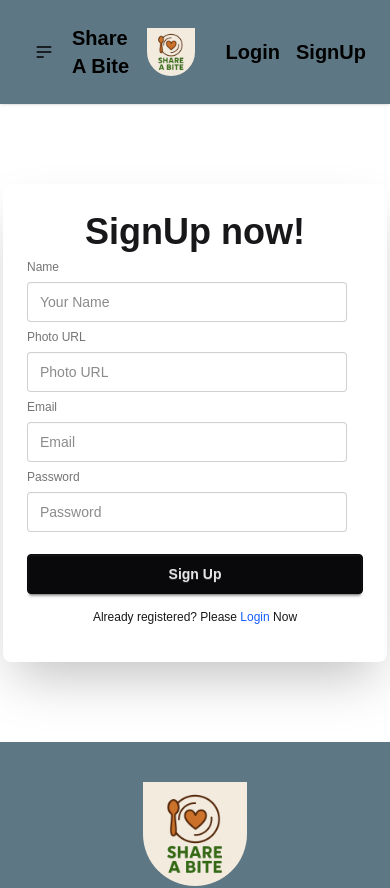
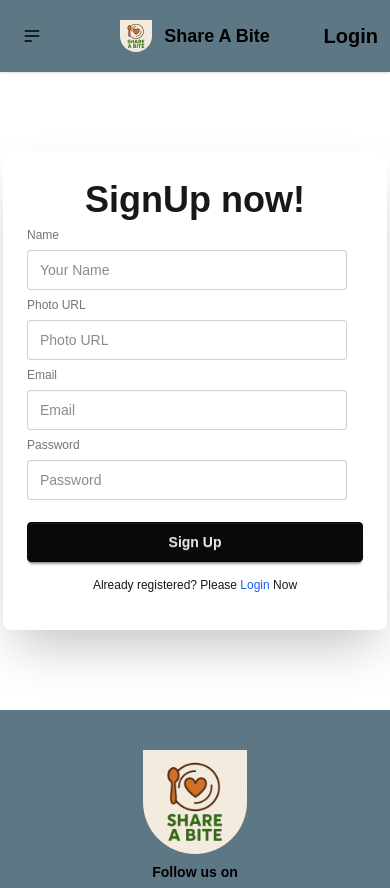
Before and after one commit to maimuna-t-333/food-sharing-platform-client, a React (Vite) app: page /signUp in a window 390 px wide. Shown: the top 888 px of the page. Built offline with nearby package versions, Linux system fonts and the light colour scheme; no server answers; a web font is replaced by a local one.

Commit message:
Changed some design in navber for mobile and desktop

```diff
--- a/src/Pages/Shared/Navbar.jsx
+++ b/src/Pages/Shared/Navbar.jsx
@@ -1,20 +1,128 @@
+// import React, { use } from 'react';
+// import { Link, useNavigate } from 'react-router';
+// import logo from '../../assets/logo.png';
+// import { AuthContext } from '../../Contexts/AuthContext/AuthContext';
+
+
+
+// const Navbar = () => {
+//     const { user, logOut } = use(AuthContext);
+//     // console.log(user)
+//     const navigate = useNavigate()
+
+//     const handleLogout = () => {
+//         logOut()
+//             .then((result) => {
+//                 console.log('Logged out', result);
+//                 navigate('/')
+//             })
+//             .catch((err) => {
+//                 console.error(err);
+//             });
+//     };
+
+//     return (
+//         <div className="sticky top-0 z-50">
+//             <div className="navbar bg-[#5e7784] shadow-sm px-3 py-6 lg:px-14">
+
+//                 <div className="navbar-start">
+//                     <div className="dropdown text-black md:hidden">
+//                         <div tabIndex={0} role="button" className="btn btn-ghost btn-circle">
+//                             <svg xmlns="http://www.w3.org/2000/svg" className="h-5 w-5" fill="none" viewBox="0 0 24 24" stroke="currentColor">
+//                                 <path strokeLinecap="round" strokeLinejoin="round" strokeWidth="2" d="M4 6h16M4 12h16M4 18h7" />
+//                             </svg>
+//                         </div>
+//                         <ul
+//                             tabIndex={0}
+//                             className="menu menu-sm dropdown-content bg-base-300 rounded-box z-10 mt-3 w-52 p-2 shadow text-black"
+//                         >
+//                             <Link to="/">Home</Link>
+//                             <Link to="/availableFood">Available Foods</Link>
+//                             <Link to="/about">About Us</Link>
+//                             {user && (
+//                                 <>
+//                                     <Link to="/addFood">Add Food</Link>
+//                                     <Link to="/manageFood">Manage My Foods</Link>
+//                                     <Link to="/myFood">My Food Requests</Link>
+//                                      <button
+//                                 onClick={handleLogout}
+//                                 className="text-black text-left hover:cursor-pointer  "
+//                             >
+//                                 Logout
+//                             </button>
+//                                 </>
+//                             )}
+//                         </ul>
+//                     </div>
+//                     <h2 className="text-black text-xl font-bold ml-2">Share A Bite</h2>
+//                     <img className="w-10 h-10 lg:w-12 lg:h-12 ml-2 rounded-b-full " src={logo} alt="Food Logo" />
+//                 </div>
+
+
+//                 <div className="navbar-center space-x-4 text-black hidden md:flex">
+//                     <Link to="/">Home</Link>
+//                     <Link to="/availableFood">Available Foods</Link>
+//                     <Link to="/about">About Us</Link>
+//                     {user && (
+//                         <>
+//                             <Link to="/addFood">Add Food</Link>
+//                             <Link to="/manageFood">Manage My Foods</Link>
+//                             <Link to="/myFood">My Food Requests</Link>
+
+//                         </>
+//                     )}
+//                 </div>
+
+
+//                 <div className="navbar-end flex items-center gap-4">
+
+//                     {user ? (
+//                         <div className="flex items-center gap-4">
+
+//                             <div className="tooltip tooltip-bottom" data-tip={user.displayName || 'User'}>
+//                                 <img
+//                                     src={user.photoURL || 'https://img.freepik.com/premium-vector/default-avatar-profile-icon-social-media-user-image-gray-avatar-icon-blank-profile-silhouette-vector-illustration_561158-3383.jpg?uid=R183836372&ga=GA1.1.1518060000.1737402150&semt=ais_hybrid&w=740'}
+//                                     alt="User Avatar"
+//                                     className="w-10 h-10 rounded-full border-2 border-white"
+//                                 />
+//                             </div>
+//                             <button
+//                                 onClick={handleLogout}
+//                                 className="text-white text-xl font-bold hover:cursor-pointer hidden md:block "
+//                             >
+//                                 Logout
+//                             </button>
+
+//                         </div>
+//                     )
+//                         :
+//                         (<>
+//                             <Link className="text-black text-xl font-bold" to="/login">Login</Link>
+//                             {/* <Link className="text-black text-xl font-bold" to="/signUp">SignUp</Link> */}
+//                         </>)
+//                     }
+//                 </div>
+//             </div>
+//         </div>
+//     );
+// };
+
+// export default Navbar;
+
 import React, { use } from 'react';
 import { Link, useNavigate } from 'react-router';
 import logo from '../../assets/logo.png';
 import { AuthContext } from '../../Contexts/AuthContext/AuthContext';
 
-
-
 const Navbar = () => {
     const { user, logOut } = use(AuthContext);
-    // console.log(user)
-    const navigate = useNavigate()
+    const navigate = useNavigate();
 
     const handleLogout = () => {
         logOut()
             .then((result) => {
                 console.log('Logged out', result);
-                navigate('/')
+                navigate('/');
             })
             .catch((err) => {
                 console.error(err);
@@ -23,19 +131,18 @@ const Navbar = () => {
 
     return (
         <div className="sticky top-0 z-50">
-            <div className="navbar bg-[#5e7784] shadow-sm p-6">
+            <div className="navbar bg-[#5e7784] shadow-sm px-3 py-4 lg:px-16">
 
+                {/* MOBILE: hamburger | DESKTOP: brand */}
                 <div className="navbar-start">
-                    <div className="dropdown text-black">
+                    {/* Hamburger - mobile only */}
+                    <div className="dropdown text-black md:hidden">
                         <div tabIndex={0} role="button" className="btn btn-ghost btn-circle">
                             <svg xmlns="http://www.w3.org/2000/svg" className="h-5 w-5" fill="none" viewBox="0 0 24 24" stroke="currentColor">
                                 <path strokeLinecap="round" strokeLinejoin="round" strokeWidth="2" d="M4 6h16M4 12h16M4 18h7" />
                             </svg>
                         </div>
-                        <ul
-                            tabIndex={0}
-                            className="menu menu-sm dropdown-content bg-base-300 rounded-box z-10 mt-3 w-52 p-2 shadow text-black"
-                        >
+                        <ul tabIndex={0} className="menu menu-sm dropdown-content bg-base-300 rounded-box z-10 mt-3 w-52 p-2 shadow text-black">
                             <Link to="/">Home</Link>
                             <Link to="/availableFood">Available Foods</Link>
                             <Link to="/about">About Us</Link>
@@ -44,15 +151,33 @@ const Navbar = () => {
                                     <Link to="/addFood">Add Food</Link>
                                     <Link to="/manageFood">Manage My Foods</Link>
                                     <Link to="/myFood">My Food Requests</Link>
+                                    <button
+                                        onClick={handleLogout}
+                                        className="text-black text-left hover:cursor-pointer"
+                                    >
+                                        Logout
+                                    </button>
                                 </>
                             )}
                         </ul>
                     </div>
-                    <h2 className="text-black text-xl font-bold ml-2">Share A Bite</h2>
-                    <img className="w-12 h-12 ml-2 rounded-b-full" src={logo} alt="Food Logo" />
+
+                    {/* Brand - desktop only */}
+                    <div className="items-center gap-2 hidden md:flex">
+                        <img className="w-8 h-8 rounded-b-full" src={logo} alt="Food Logo" />
+                        <h2 className="text-black text-xl font-bold">Share A Bite</h2>
+                    </div>
                 </div>
 
+                {/* Brand - mobile center */}
+                <div className="navbar-center md:hidden">
+                    <div className="flex items-center gap-3">
+                        <img className="w-8 h-8 rounded-b-full" src={logo} alt="Food Logo" />
+                        <h2 className="text-black text-lg font-bold">Share A Bite</h2>
+                    </div>
+                </div>
 
+                {/* Desktop nav links - center */}
                 <div className="navbar-center space-x-4 text-black hidden md:flex">
                     <Link to="/">Home</Link>
                     <Link to="/availableFood">Available Foods</Link>
@@ -66,35 +191,30 @@ const Navbar = () => {
                     )}
                 </div>
 
-
+                {/* Right side - avatar + logout */}
                 <div className="navbar-end flex items-center gap-4">
-
                     {user ? (
                         <div className="flex items-center gap-4">
-
                             <div className="tooltip tooltip-bottom" data-tip={user.displayName || 'User'}>
                                 <img
-                                    src={user.photoURL || 'https://img.freepik.com/premium-vector/default-avatar-profile-icon-social-media-user-image-gray-avatar-icon-blank-profile-silhouette-vector-illustration_561158-3383.jpg?uid=R183836372&ga=GA1.1.1518060000.1737402150&semt=ais_hybrid&w=740'}
+                                    src={user.photoURL || 'https://img.freepik.com/premium-vector/default-avatar-profile-icon-social-media-user-image-gray-avatar-icon-blank-profile-silhouette-vector-illustration_561158-3383.jpg'}
                                     alt="User Avatar"
                                     className="w-10 h-10 rounded-full border-2 border-white"
                                 />
                             </div>
+                            {/* Logout button - desktop only, styled as pill */}
                             <button
                                 onClick={handleLogout}
-                                className="text-white text-xl font-bold hover:cursor-pointer"
+                                className="hidden md:block border border-white text-white px-4 py-1.5 rounded-xl text-sm font-semibold hover:bg-white hover:text-[#5e7784] transition duration-200 cursor-pointer"
                             >
                                 Logout
                             </button>
+                        </div>
+                    ) : (
+                        <Link className="text-black text-xl font-bold" to="/login">Login</Link>
+                    )}
+                </div>
 
-                        </div>
-                    )
-                        :
-                        (<>
-                            <Link className="text-black text-xl font-bold" to="/login">Login</Link>
-                            <Link className="text-black text-xl font-bold" to="/signUp">SignUp</Link>
-                        </>)
-                    }
-                </div>
             </div>
         </div>
     );
```
Also changed, not shown: src/Pages/Home/ContactUs.jsx (+0 -97 lines).
